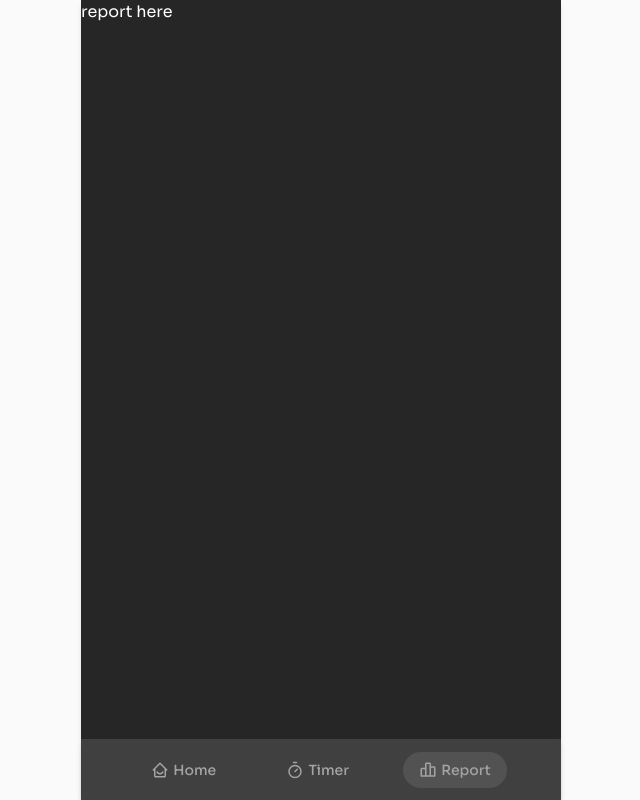
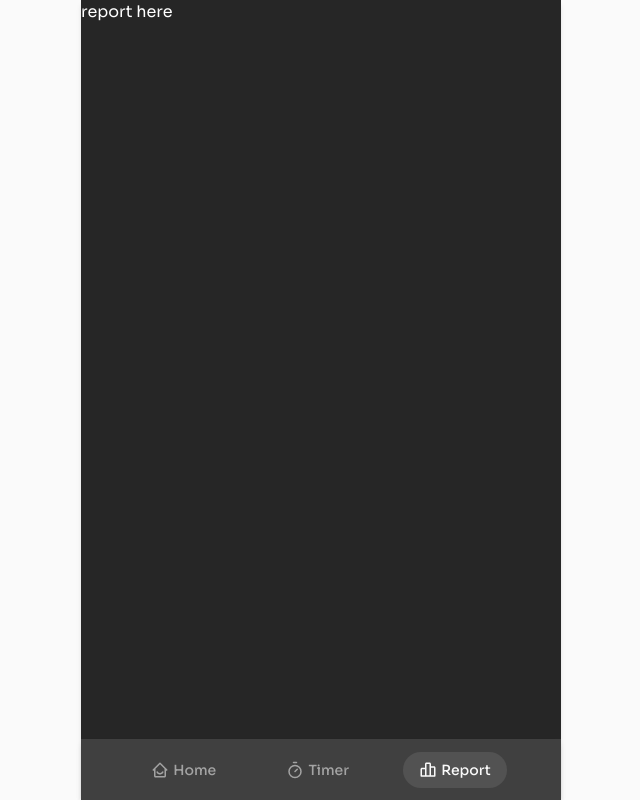
Before and after one commit to james-cordova-ray/promo-next, a Next.js app: page /report in a window 1280 px wide. Shown: the whole page, without its empty margins (319-959 px from the left). Built offline with nearby package versions, Linux system fonts and the light colour scheme.

Commit message:
fix: update color text

```diff
--- a/src/common/components/AppBar.tsx
+++ b/src/common/components/AppBar.tsx
@@ -49,7 +49,7 @@ const AppBar = () => {
                 'py-2 px-4 flex items-center cursor-pointer gap-1 rounded-full dark:text-neutral-400',
                 'hover:text-neutral-700 dark:hover:text-neutral-300',
                 {
-                  'bg-neutral-200 dark:bg-neutral-600 text-neutral-800 dark:text-neutral-200':
+                  'bg-neutral-200 dark:bg-neutral-600 text-neutral-800 dark:text-neutral-50':
                     pathname === menu?.path,
                 },
               )}
--- a/src/modules/home/components/Hero.tsx
+++ b/src/modules/home/components/Hero.tsx
@@ -9,7 +9,7 @@ const Hero = () => {
     <div className='pt-6 pb-8 px-6 space-y-6 h-auto bg-white dark:bg-neutral-900'>
       <div className='flex justify-between items-center'>
         <div>
-          <div className='flex gap-2 items-center text-neutral-600 dark:text-neutral-300'>
+          <div className='flex gap-2 items-center text-neutral-600 dark:text-neutral-400'>
             <SunIcon size={18} />
             <span>Good Morning, Ryan</span>
           </div>
```
